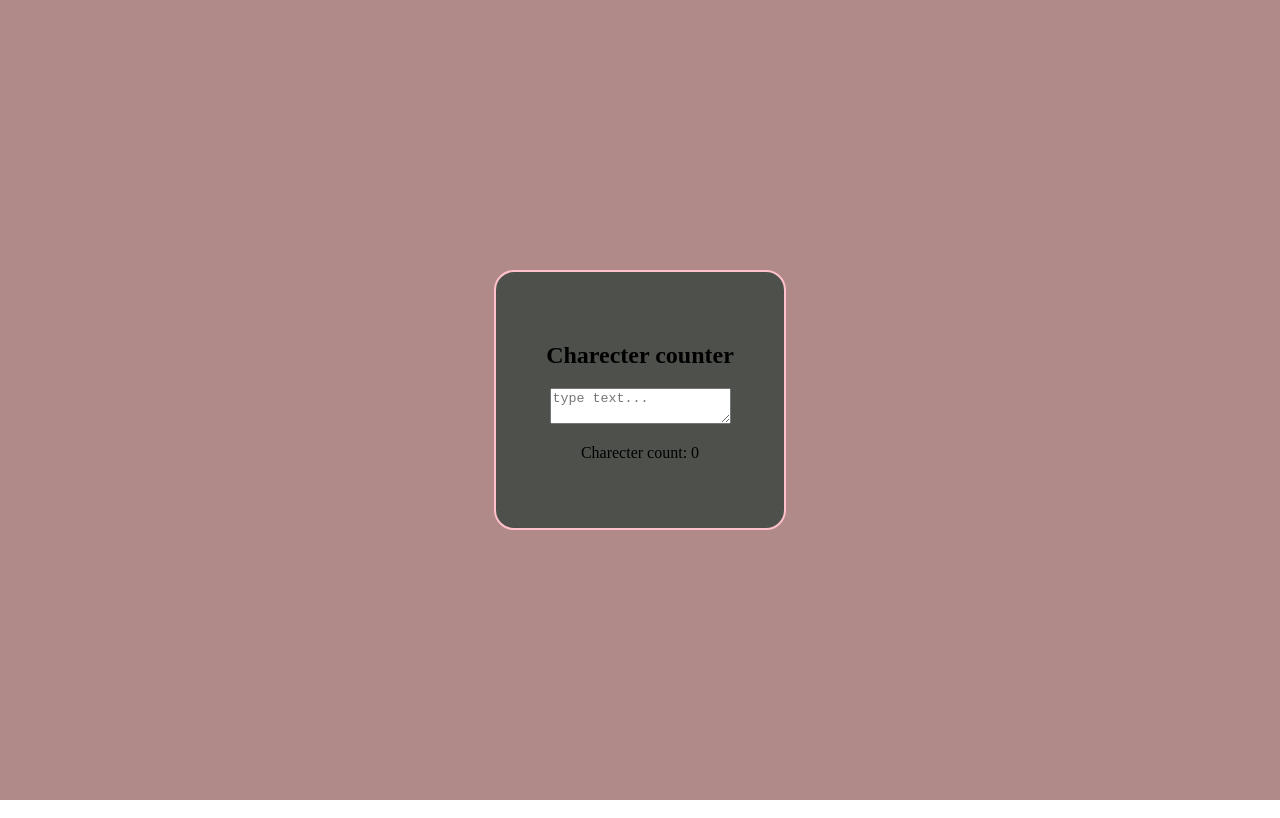
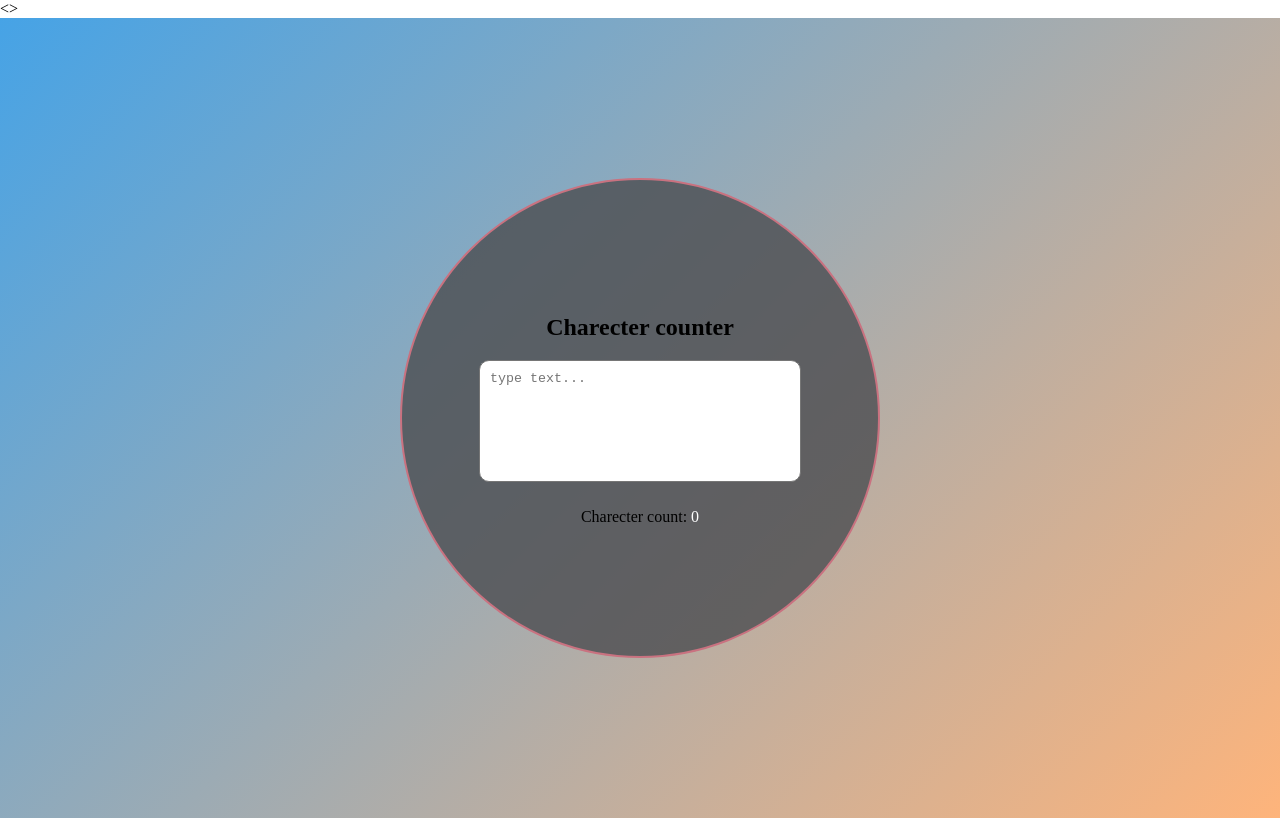
Before and after one commit to Shekhargoswami/count-counter, a plain HTML site: page index.html in a window 1280 px wide. Drawn offline with Linux system fonts and the light colour scheme.

Commit message:
Update index.html

```diff
--- a/index.html
+++ b/index.html
@@ -1,6 +1,6 @@
 <!DOCTYPE html>
 <html lang="en">
-<head>
+<>
   <meta charset="UTF-8">
   <meta name="viewport" content="width=<device-width>, initial-scale=1.0">
   <title>Document</title>
@@ -11,25 +11,33 @@
     height: 100%;
 }
 .container {
-        background-color: rgb(176, 137, 137);
+    background: linear-gradient(135deg, #46a3e6, #feb47b);
     display: flex;
     justify-content: center;
     align-items: center;
     height: 100%;
 }
 .box {
-        background-color: rgb(78, 80, 75);
-        padding: 50px;
+    background-color: rgba(75, 77, 80, 0.8);
+    padding: 3cqw;
     text-align: center;
-        border: 2px solid pink;
-        border-radius: 20px;
+    border: 2px solid rgb(201, 114, 128);
+    border-radius: 50%;
+    width: 400px;
+    height: 400px;
+    display: flex;
+    flex-direction: column;
+    justify-content: center;
+    align-items: center;
 }
-    input {
-        height: 30px;
+textarea {
+    height: 100px;
     width: 300px;
     background-color: #fff;
     margin-bottom: 10px;
-        padding: 5px;
+    padding: 10px;
+    border-radius: 10px;
+    resize: none;
 }
 button {
     height: 40px;
@@ -37,11 +45,12 @@
     background-color: #333;
     color: white;
     cursor: pointer;
+    border-radius: 10px;
 }
 button:hover {
     background-color: black;
 }
-    #message {
+#count {
     color: white;
     margin-top: 10px;
 }
```
Lines whose indentation alone changed are shown as unchanged.
